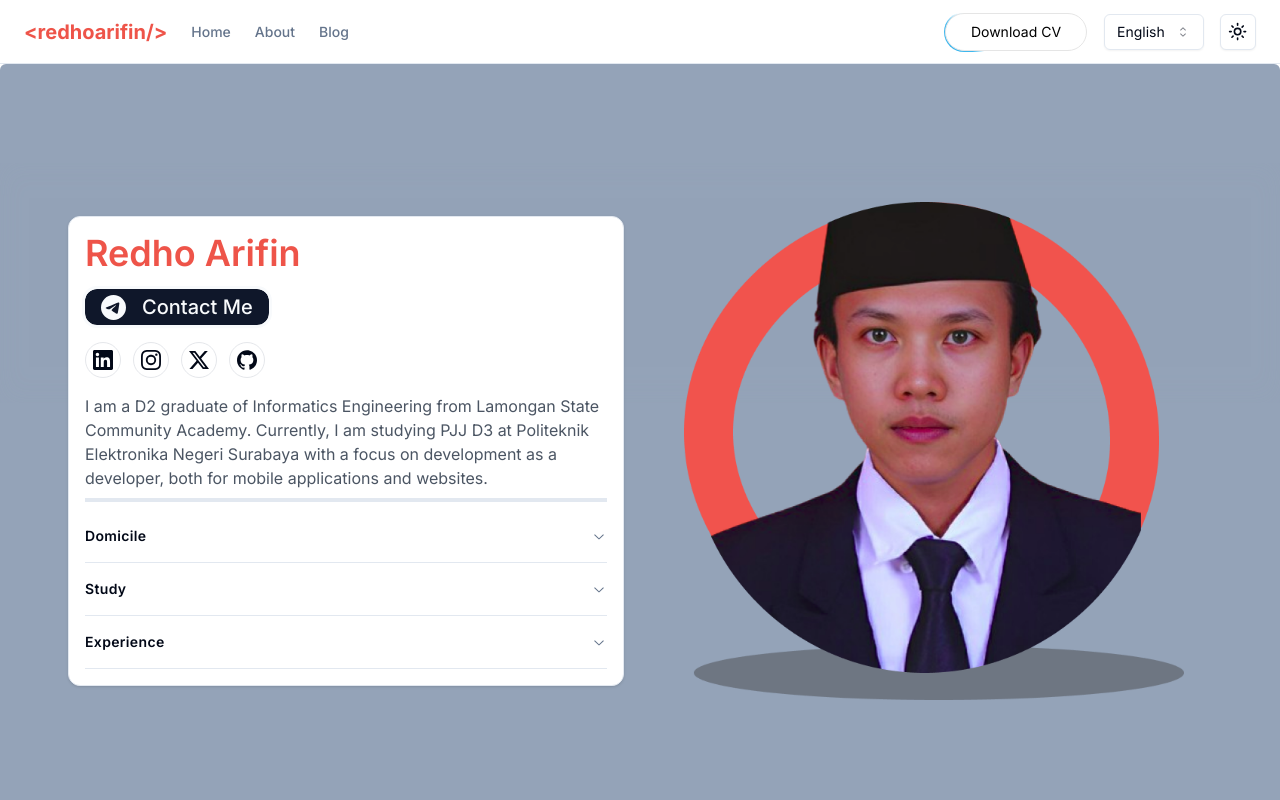
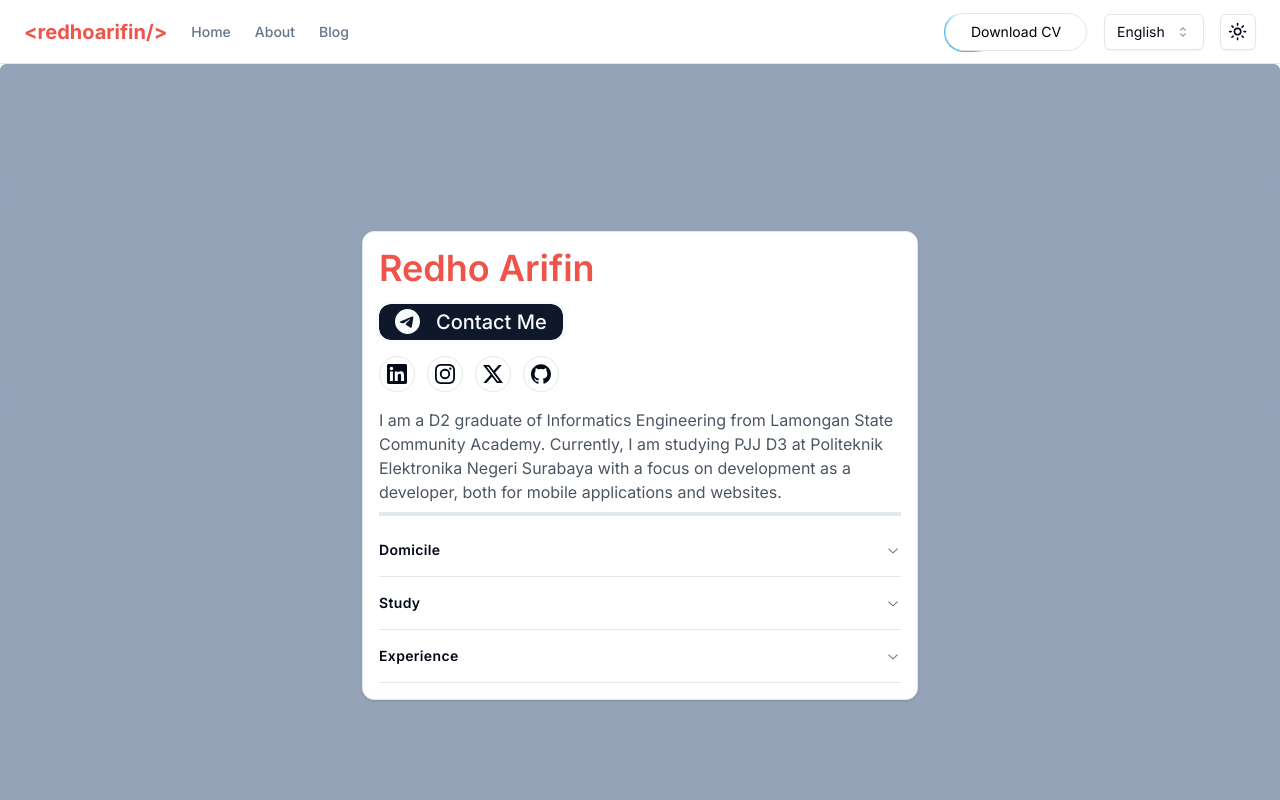
Before and after one commit to redhocode/redhocode-portofolio-2024, a Next.js app: page /en/about in a window 1280 px wide. Shown: the top 800 px of the page. Built offline with nearby package versions, Linux system fonts and the light colour scheme.

Commit message:
hide image profile

```diff
--- a/src/app/[locale]/about/page.tsx
+++ b/src/app/[locale]/about/page.tsx
@@ -32,7 +32,7 @@ export default function Page() {
           className="py-4"
         >
           <section id="about" className="lg:mt-8 mt-80">
-            <div className="md:container flex flex-col mx-auto md:flex-row md:items-center py-5">
+            <div className="md:container flex flex-col mx-auto md:flex-row md:items-center py-5 justify-center">
               <div className="w-full px-4 md:w-1/2 lg:w-1/2">
                 <Card className="px-4 py-4">
                   <h1 className="text-4xl font-semibold text-[#ee5449]">
@@ -172,7 +172,7 @@ export default function Page() {
                 </Card>
               </div>
 
-              <div className="w-full px-4 mt-10 md:w-1/2 md:mt-0 lg:w-1/2">
+              {/* <div className="w-full px-4 mt-10 md:w-1/2 md:mt-0 lg:w-1/2">
                 <div className="relative">
                   <Image
                     src={HeroImage}
@@ -182,7 +182,7 @@ export default function Page() {
                     className="mx-auto duration-300 cursor-pointer max-w-full right-10 hover:scale-105"
                   />
                 </div>
-              </div>
+              </div> */}
             </div>
 
           </section>
```
